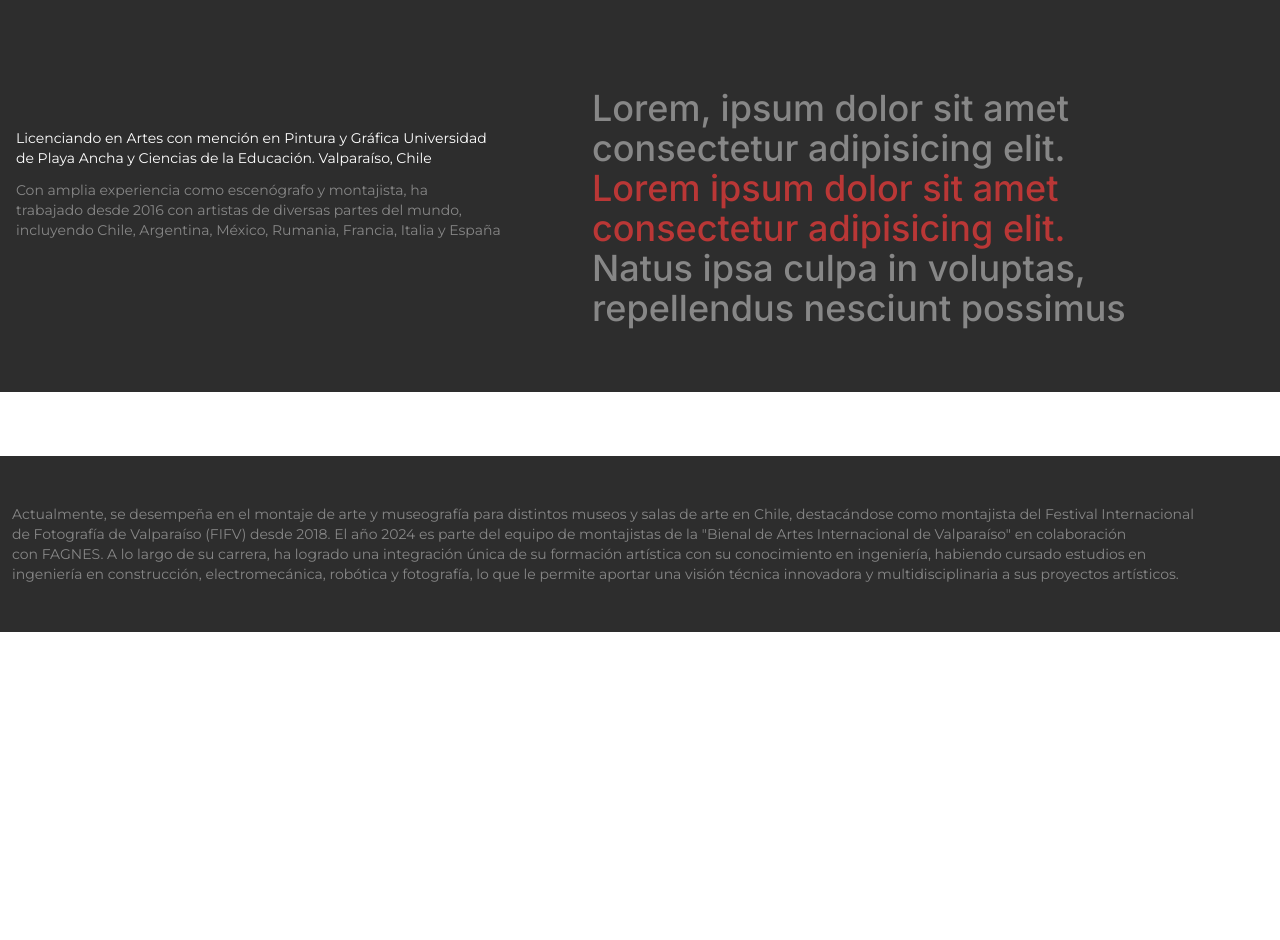
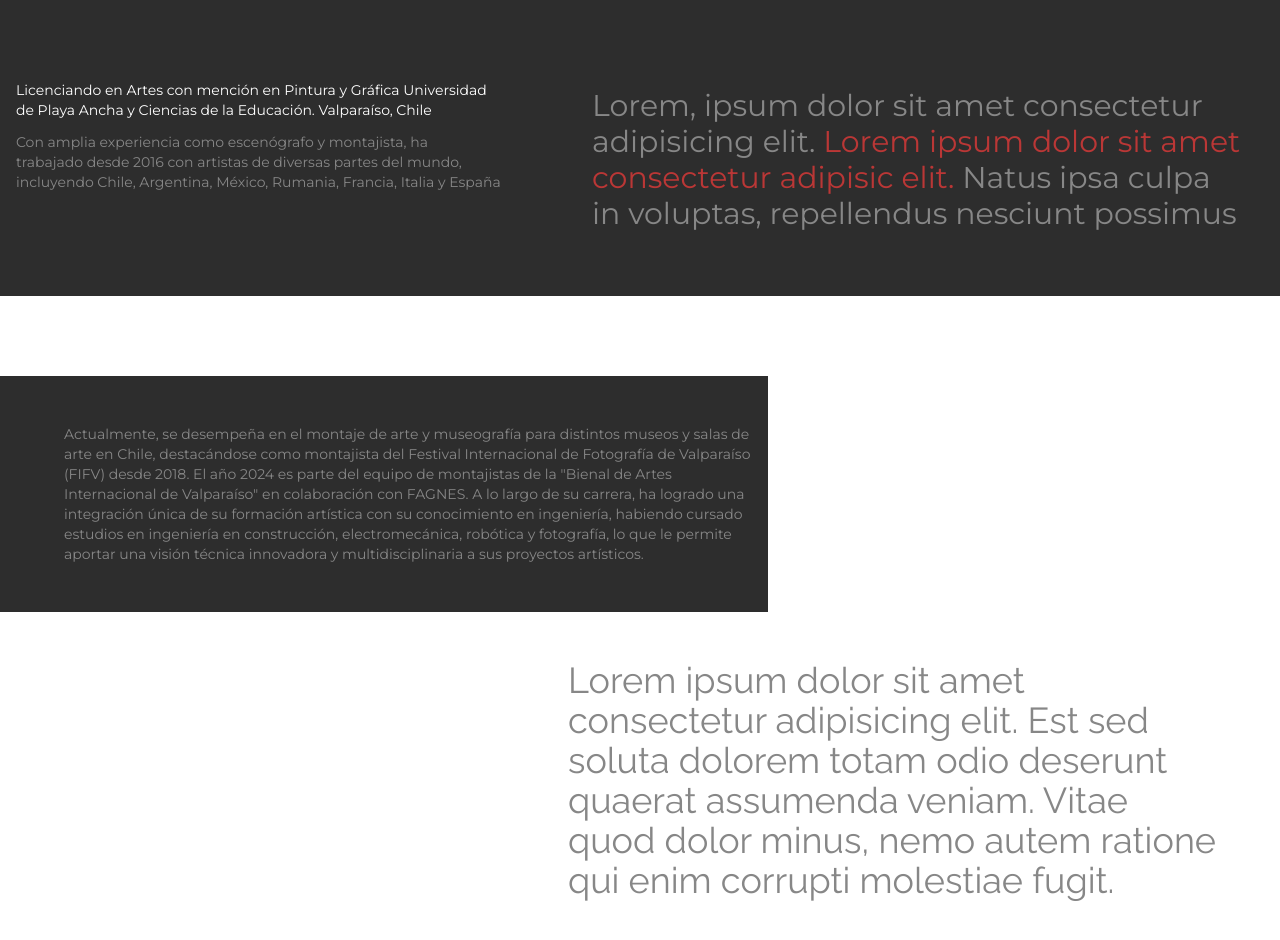
Before and after one commit to Najdorf12/gallery-app, a React (Vite) app: page /1 in a window 1280 px wide. Shown: the part 120-1060 px from the top of the page. Before the commit the page ends 800 px from the top, so only its background shows below. Built offline with nearby package versions, Linux system fonts and the light colour scheme.

Commit message:
add styles

```diff
--- a/src/pages/ArtistDetail.jsx
+++ b/src/pages/ArtistDetail.jsx
@@ -39,11 +39,11 @@ const ArtistDetail = ({ artistsData }) => {
           </p>
         </div>
 
-        <div className=" mt-12 pl-3 text-balance font-medium text-grayCustom font-title text-4xl max-w-[700px] ">
+        <div className=" mt-12 pl-3 text-balance font-normal text-grayCustom font-text2 text-3xl max-w-[700px] ">
           <article className="h-full">
-            Lorem, ipsum dolor sit  amet consectetur adipisicing elit.{" "}
+            Lorem, ipsum dolor sit amet consectetur adipisicing elit.{" "}
             <span className="text-redCustom">
-              Lorem ipsum dolor sit amet consectetur adipisicing elit.{" "}
+              Lorem ipsum dolor sit amet consectetur adipisic elit.{" "}
             </span>
             Natus ipsa culpa in voluptas, repellendus nesciunt possimus
           </article>
@@ -56,19 +56,30 @@ const ArtistDetail = ({ artistsData }) => {
         ))}
       </section>
 
-      <footer className="mt-16 px-3 z-50 relative bg-blackCustom py-12">
+      <footer>
+        <div className="mt-20 px-4 z-50 relative bg-blackCustom py-12 lg:pl-16 lg:max-w-[60%]">
           <p className="text-sm font-text2 text-grayCustom text-balance">
             Actualmente, se desempeña en el montaje de arte y museografía para
             distintos museos y salas de arte en Chile, destacándose como
             montajista del Festival Internacional de Fotografía de Valparaíso
             (FIFV) desde 2018. El año 2024 es parte del equipo de montajistas de
             la "Bienal de Artes Internacional de Valparaíso" en colaboración con
-          FAGNES. A lo largo de su carrera, ha logrado una integración única de
-          su formación artística con su conocimiento en ingeniería, habiendo
-          cursado estudios en ingeniería en construcción, electromecánica,
-          robótica y fotografía, lo que le permite aportar una visión técnica
-          innovadora y multidisciplinaria a sus proyectos artísticos.{" "}
+            FAGNES. A lo largo de su carrera, ha logrado una integración única
+            de su formación artística con su conocimiento en ingeniería,
+            habiendo cursado estudios en ingeniería en construcción,
+            electromecánica, robótica y fotografía, lo que le permite aportar
+            una visión técnica innovadora y multidisciplinaria a sus proyectos
+            artísticos.{" "}
           </p>
+        </div>
+        <div className=" py-12 text-balance text-start px-3 flex justify-end">
+          <p className="max-w-[700px] font-text text-grayCustom text-2xl lg:text-4xl ">
+            Lorem ipsum dolor sit amet consectetur adipisicing elit. Est sed
+            soluta dolorem totam odio deserunt quaerat assumenda veniam. Vitae
+            quod dolor minus, nemo autem ratione qui enim corrupti molestiae
+            fugit.
+          </p>
+        </div>
       </footer>
     </section>
   );
```
Lines whose indentation alone changed are shown as unchanged.
